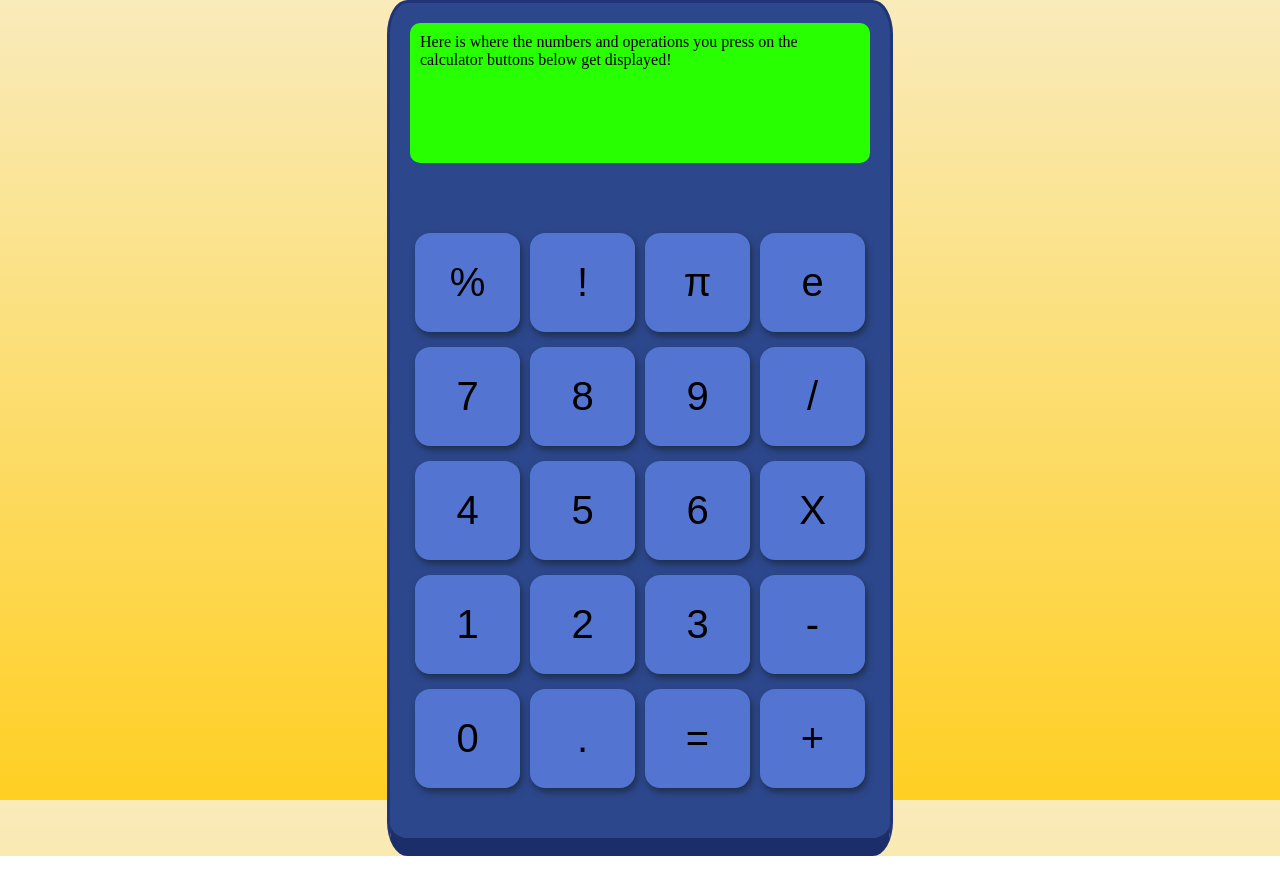
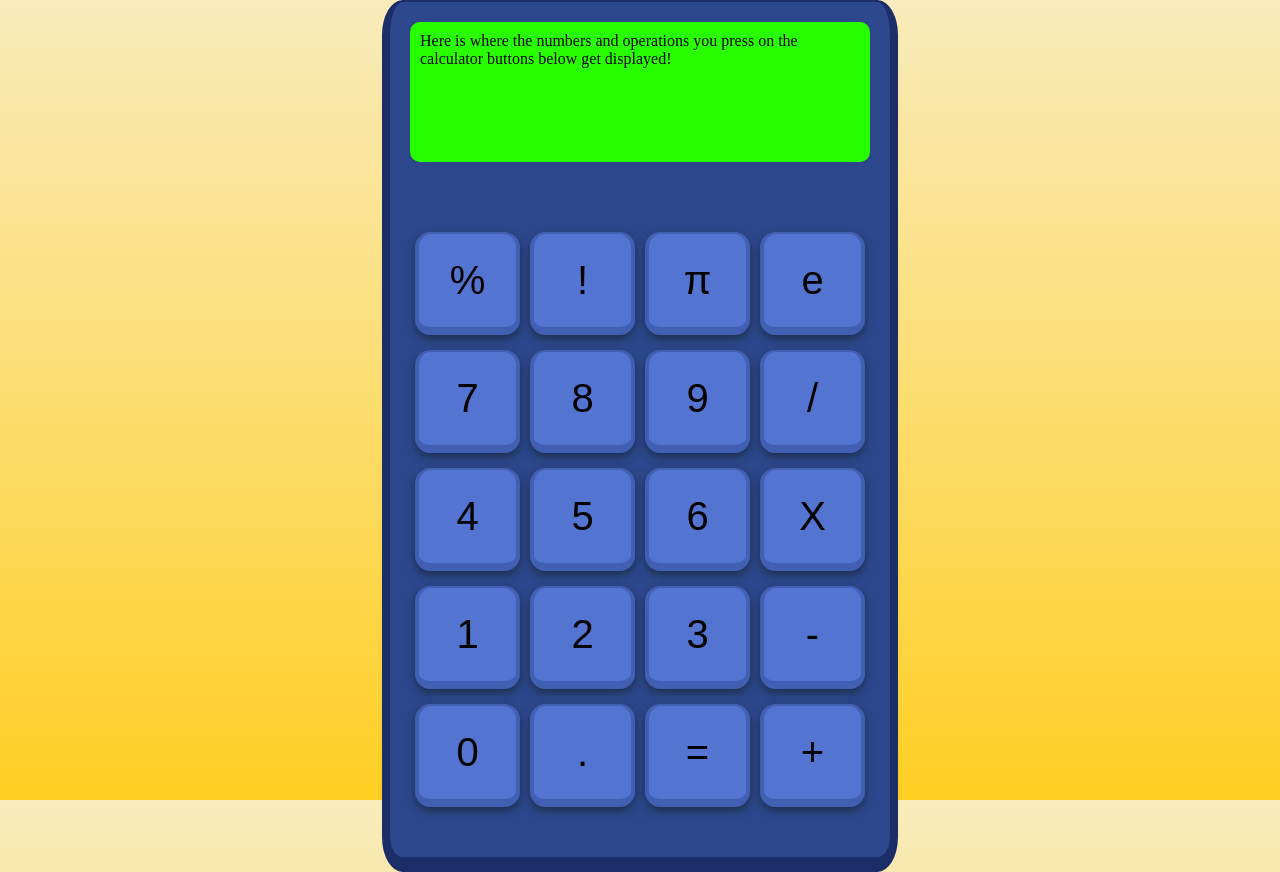
Before and after one commit to TechEvolvace/modified-calculator, a plain HTML site: page index.html in a window 1280 px wide. Drawn offline with Linux system fonts and the light colour scheme.

Commit message:
Modified calculator button design to appear as 3D objects for both when mouse cursor has and has not hover over the button!

```diff
--- a/styles.css
+++ b/styles.css
@@ -22,8 +22,8 @@ body{
     background-color: #2d478c;
     z-index: 1;
     border-radius: 4%;
-    border: 3px solid #203477;
-    border-bottom: 18px solid #1c2e6a;
+    border: solid #1c2e6a;
+    border-width: 2px 8px 15px;
 }
 
 .calculator-buttons-area{
@@ -38,16 +38,18 @@ body{
     justify-content: center;
     padding: var(--calculator-button-padding);
     background-color: rgba(93, 128, 227, 0.8);
-    border: 3px solid rgba(84, 118, 211, 0.8);
+    border: solid rgba(62, 91, 172, 0.8);
+    border-width: 2px 4px 8px;
     width: 105px;
     z-index: 2;
-    box-shadow: 2px 4px 6px rgb(29, 48, 77);
+    box-shadow: 0px 4px 8px rgb(29, 48, 77);
     border-radius: 15%;
 }
 
 .calculator-buttons:hover{
-    background-color: rgb(157, 180, 220);
-    border: 3px solid rgb(132, 152, 188);
+    background-color: rgb(110, 175, 224);
+    border: solid rgb(77, 144, 195);
+    border-width: 2px 4px 8px;
 }
 
 .calculator-text{
```
